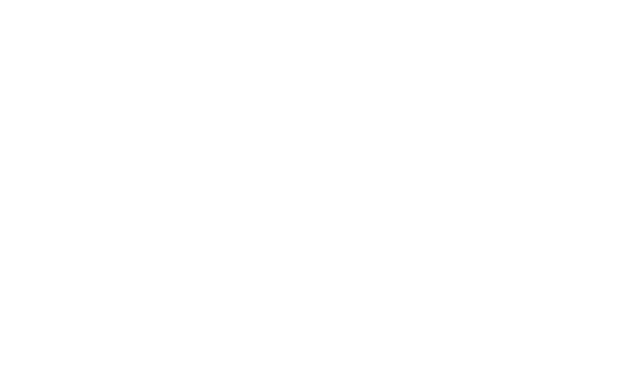
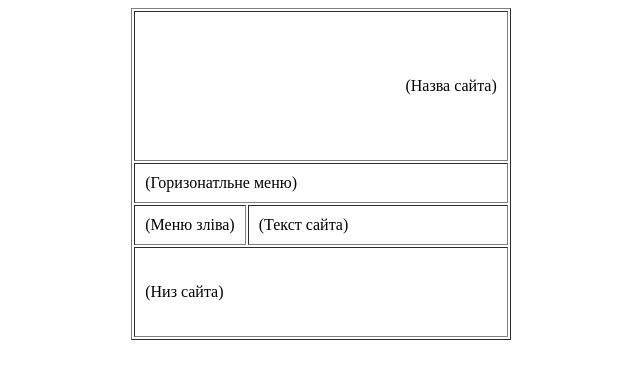
Before and after one commit to tovtiks/tovtiks.github.io, a plain HTML site: page index.html in a window 1280 px wide. Shown: the whole page, without its empty margins (319-959 px from the left). Drawn offline with Linux system fonts and the light colour scheme.

Commit message:
04 - Створити Каркас сайта

```diff
--- a/index.html
+++ b/index.html
@@ -9,7 +9,24 @@
 </head>
 
 <body background="images/bd.jpg">
-
+   <table border="1" align="center" cellpadding="10">
+    <tr>
+        <td colspan="2" height="150" align="right">
+    (Назва сайта)
+     </td>
+    </tr>
+    <tr>
+        <td colspan="2">(Горизонатльне меню)</td>
+    </tr>
+    <tr>
+        <td width="30%" valign="top" >(Меню зліва)</td>
+        <td width="70%">(Текст сайта)</td>
+    </tr>
+    <tr>
+        <td colspan="2" valign="middle" height="90">
+    (Низ сайта)    </td>
+    </tr>
+</table>
 
 
 </body>
```
